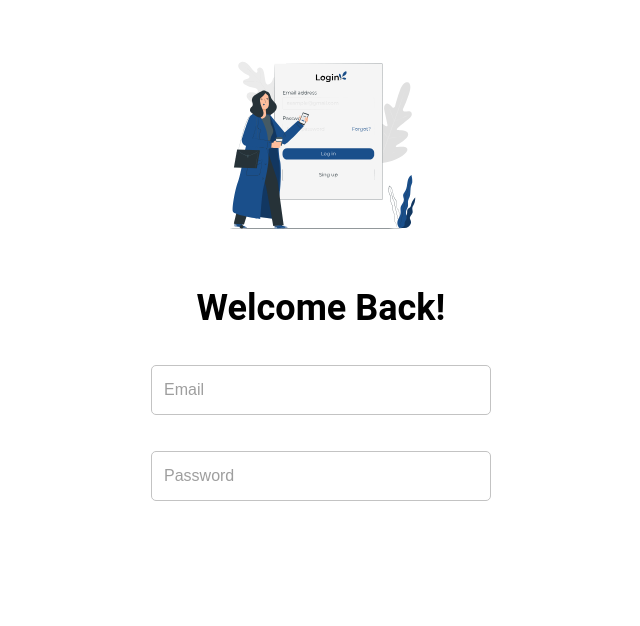
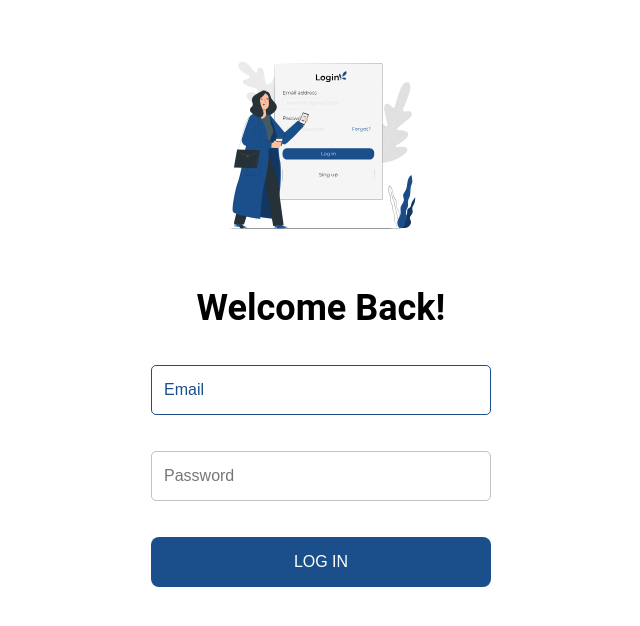
Before and after one commit to nichita000/railsware-test-task, a React (Create React App) app: page /login in a window 1280 px wide. Shown: the top 626 px of the page, without its empty margins (319-959 px from the left). Built offline with nearby package versions, Linux system fonts and the light colour scheme.

Commit message:
Add Button component. Revise theme system. Update LoginForm

```diff
--- a/src/components/content/Box/Box.types.ts
+++ b/src/components/content/Box/Box.types.ts
@@ -1,4 +1,3 @@
-import { ResponsiveProps } from "../../../shared/common.types";
 import { ThemeSizes } from "../../../theme/Theme.types";
 
 type Paddings = 'px' | 'py' | 'pt' | 'pr' | 'pb' | 'pl';
--- /dev/null
+++ b/src/components/inputs/Button/index.tsx
@@ -0,0 +1,26 @@
+import styled from 'styled-components';
+import ButtonProps from './Button.types';
+
+const Button = styled.button<ButtonProps>`
+  width: ${props => props.size ?
+    props.theme.sizes.button[props.size] :
+    props.theme.sizes.button.lg
+  }px;
+  // TODO: use theme
+  height: 50px;
+  font-size: 16px;
+  background-color: ${props =>
+    props.color ??
+    props.theme.colors.button.backgroundPrimary
+  };
+  color: ${props =>
+    props.textColor ??
+    props.theme.colors.button.textColor
+  };
+  // TODO: use theme
+  border-radius: 8px;
+  border: none;
+  cursor: pointer;
+`;
+
+export default Button;
--- a/src/components/inputs/TextField/index.tsx
+++ b/src/components/inputs/TextField/index.tsx
@@ -1,20 +1,20 @@
 import React, { useState } from "react";
-import styled from "styled-components";
-import { mapToThemeColors, mapToThemeSizes } from "../../../shared/theme-mappers";
-import TextFieldComponent from "./TextField.types";
+import styled, { css } from "styled-components";
+import TextFieldComponent, { StyledTextFieldProps } from "./TextField.types";
 
 const TextField: TextFieldComponent = ({
   className,
   placeholder,
   value: valueProp,
-  type,
-  name,
-  onChange,
-  ...props
+  type = 'text',
+  name = '',
+  fieldSize,
+  primary,
+  onChange
 }) => {
   const [value, setValue] = useState<string>(valueProp ?? '');
 
-  const handleOnChange = (event: React.ChangeEvent<HTMLInputElement>) => {
+  const handleChange = (event: React.ChangeEvent<HTMLInputElement>) => {
     setValue(event.target.value);
 
     if (onChange) {
@@ -23,46 +23,45 @@ const TextField: TextFieldComponent = ({
   }
 
   return (
-    <StyledTextFieldContainer>
     <StyledTextField
       className={className}
-        type={type}
       placeholder={placeholder}
       value={value}
+      type={type}
       name={name}
-        onChange={handleOnChange}
+      fieldSize={fieldSize}
+      primary={primary}
+      onChange={handleChange}
     />
-    </StyledTextFieldContainer>
-  )
+  );
 }
 
-const StyledTextFieldContainer = styled.div`
-  width: ${props => mapToThemeSizes(props.theme).container}px;
-  position: relative;
-`;
-
-const StyledTextField = styled.input`
-  width: 100%;
-  height: 50px;
+const StyledTextField = styled.input<StyledTextFieldProps>`
+  width: ${props => props.fieldSize ?
+    props.theme.sizes.textField[props.fieldSize] :
+    props.theme.sizes.textField.lg
+  }px;
   border-radius: 5px;
   border: 1px solid;
-  border-color: ${props => mapToThemeColors(props.theme).inputs.border};
-  padding: 12px 12px;
+  border-color: ${props => props.theme.colors.textField.border};
+  padding: 15px 12px;
   box-sizing: border-box;
-  font-size: 16px;
-  color: ${props => mapToThemeColors(props.theme).inputs.color};
+  font-size: 16px; // TODO: theme
+  color: ${props => props.theme.colors.textField.textColor};
   outline: none;
-  &:focus {
-    border-color: ${props => mapToThemeColors(props.theme).inputs.borderFocus};
-    color: ${props => mapToThemeColors(props.theme).inputs.colorFocus};
+
   &::placeholder {
-      color: ${props => mapToThemeColors(props.theme).inputs.placeholderFocus};
+    color: ${props => props.theme.colors.textField.placeholder};
   }
+
+  ${props => props.primary && css`
+    border-color: ${props => props.theme.colors.textField.borderPrimary};
+    color: ${props => props.theme.colors.textField.colorPrimary};
+
+    &::placeholder {
+      color: ${props => props.theme.colors.textField.colorPrimary};
     }
-  &::placeholder {
-    color: ${props => mapToThemeColors(props.theme).inputs.placeholder};
-    opacity: .7;
-  }
-`;
+  `}
+`
 
 export default TextField;
--- a/src/pages/Login/LoginForm.tsx
+++ b/src/pages/Login/LoginForm.tsx
@@ -1,6 +1,7 @@
 import { useFormik } from 'formik';
 import styled from 'styled-components';
 import Box from '../../components/content/Box';
+import Button from '../../components/inputs/Button';
 import TextField from '../../components/inputs/TextField';
 import LoginFormComponent, { LoginFormValues } from './LoginForm.types';
 
@@ -19,7 +20,7 @@ const LoginForm: LoginFormComponent = ({
   return (
     <LoginFormContainer onSubmit={form.handleSubmit}>
       <Box pb="md">
-        <TextField
+        <TextField primary
           placeholder="Email"
           name="email"
           value={form.values.email}
@@ -36,6 +37,8 @@ const LoginForm: LoginFormComponent = ({
           onChange={form.handleChange}
         />
       </Box>
+
+      <Button>LOG IN</Button>
     </LoginFormContainer>
   );
 };
--- a/src/shared/common.types.ts
+++ b/src/shared/common.types.ts
@@ -1,5 +1,5 @@
-export type ResponsiveProps<T> = {
+export type ResponsiveSizes<T> = {
   sm: T;
   md: T;
   lg: T;
-}
+};
--- a/src/theme/index.ts
+++ b/src/theme/index.ts
@@ -1,21 +1,23 @@
 import Theme, { ThemeColors, ThemeSizes } from './Theme.types';
 
 const colors: ThemeColors = {
-  inputs: {
+  // TODO: Think of moving primary color to common
+  button: {
+    backgroundPrimary: '#1A4F8B',
+    backgroundCardUpgrade: '#BF1541',
+    backgroundFacebook: '#385C8E',
+    backgroundGoogle: '#F14436',
+    textColor: '#FFFFFF',
+  },
+  textField: {
     border: '#C3C3C3',
-    borderFocus: '#1A4F8B',
+    borderPrimary: '#1A4F8B',
     color: '#6A6A6A',
-    colorFocus: '#1A4F8B',
+    colorPrimary: '#1A4F8B',
     placeholder: '#767676',
-    placeholderFocus: '#1A4F8B',
+    placeholderPrimary: '#1A4F8B',
     prefixIcon: '#C3C3C3',
-    prefixIconFocus: '#1A4F8B',
-  },
-  buttons: {
-    color: '#FFFFFF',
-    backgroundBlue: '#1A4F8B',
-    backgroundRed: '#F14436',
-    backgroundBurgary: '#BF1541',
+    prefixIconPrimary: '#1A4F8B',
   },
   typography: {
     headingColor: '#000000',
@@ -30,7 +32,11 @@ const sizes: ThemeSizes = {
     lg: 50,
   },
   container: 340,
-  input: {
+  textField: {
+    lg: 340,
+    md: 165,
+  },
+  button: {
     lg: 340,
     md: 165,
   },
```
Also changed, not shown: src/components/inputs/Button/Button.types.ts (added, +9 -0 lines), src/components/inputs/TextField/TextField.types.ts (+9 -0 lines), src/theme/Theme.types.ts (+20 -18 lines). Lines whose indentation alone changed are shown as unchanged.
